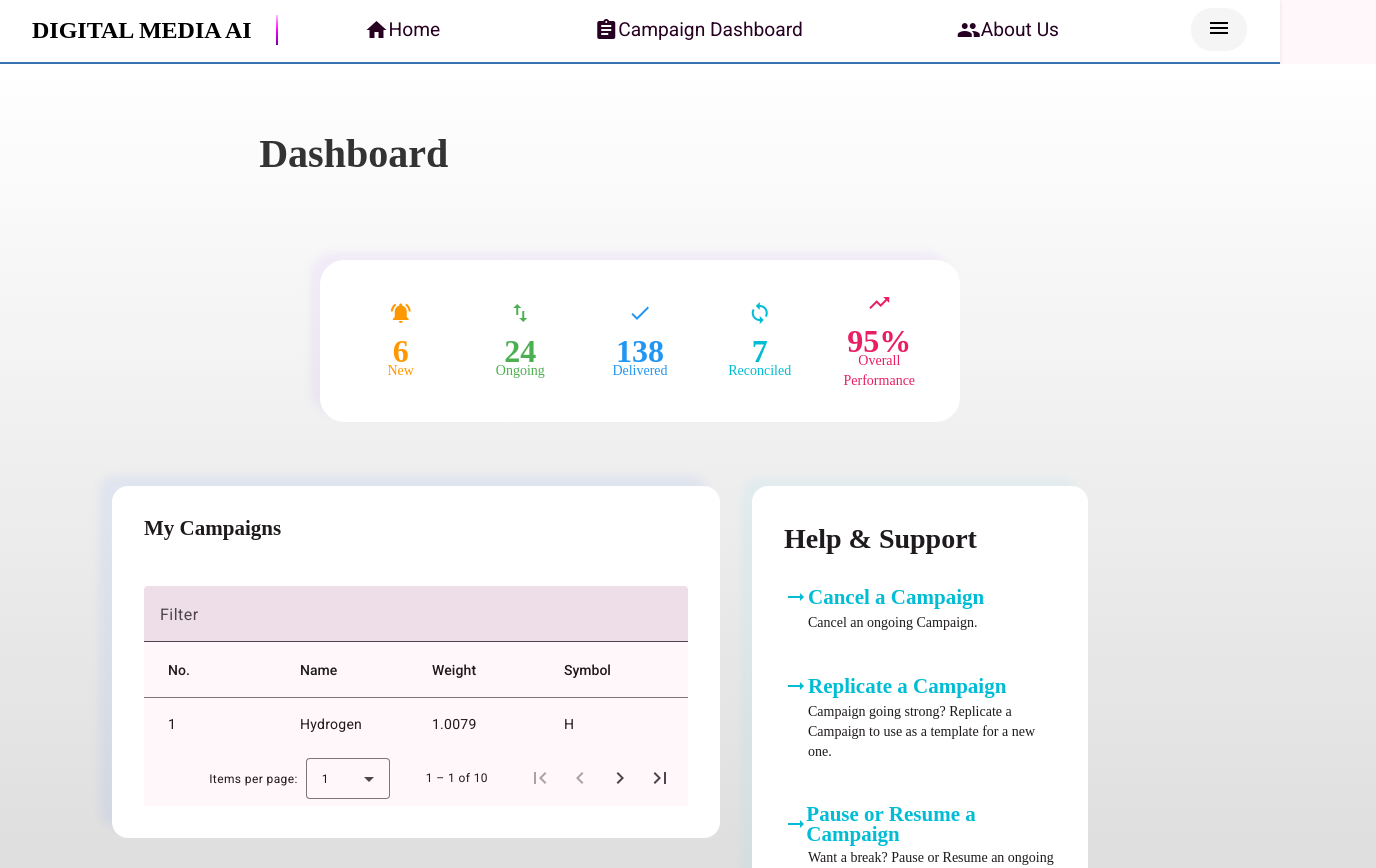
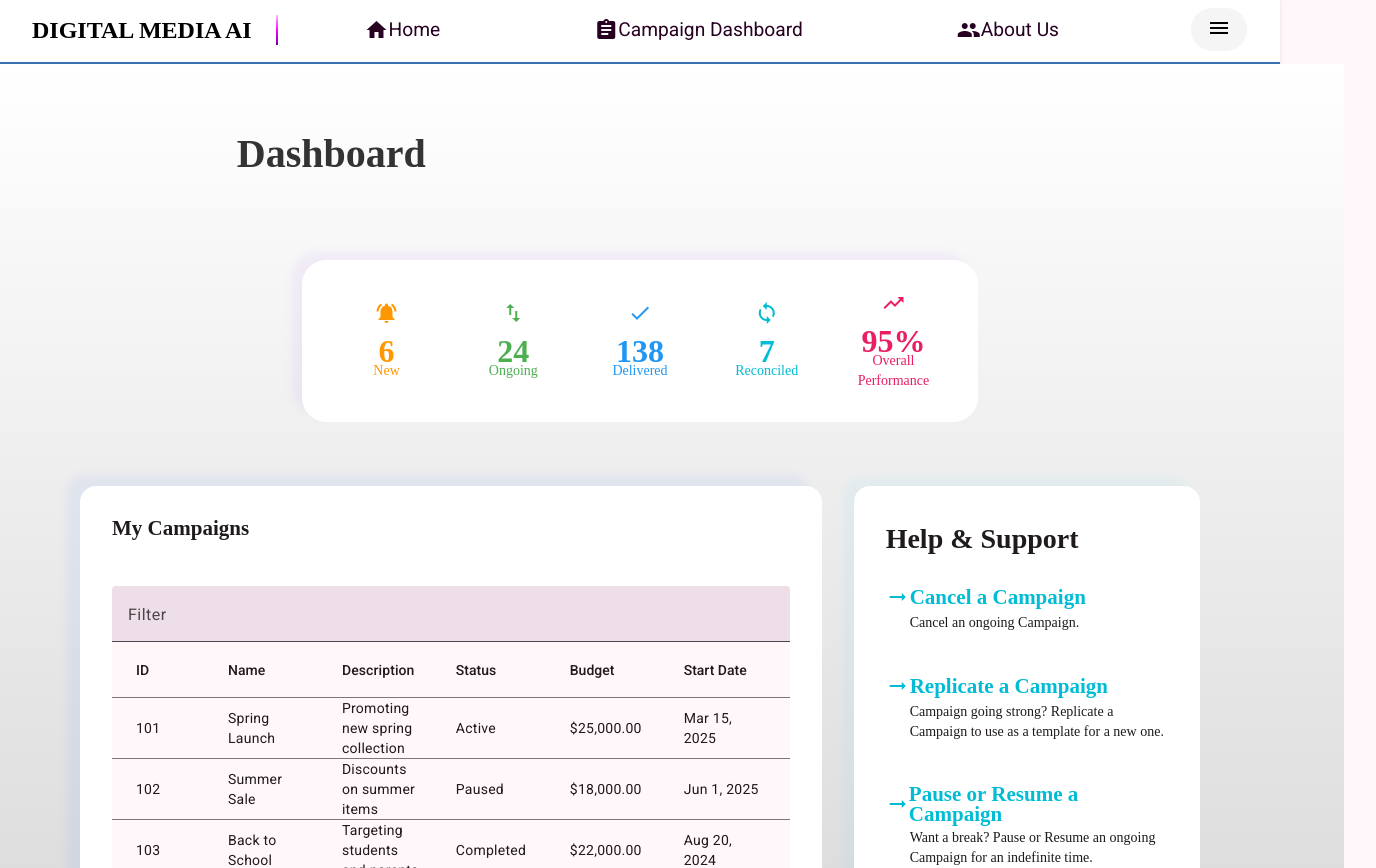
Before and after one commit to DigitalMedia-AI/media-web, an Angular app: page /campaigns in a window 1280 px wide. Shown: the top 868 px of the page, 1376 px wide, since content can reach past the window. Built offline with nearby package versions, Linux system fonts and the light colour scheme; no server answers; a web font is replaced by a local one.

Commit message:
Created API call for Table -> Campaigns

```diff
--- a/src/app/components/campaign-list/campaign-list.component.html
+++ b/src/app/components/campaign-list/campaign-list.component.html
@@ -34,50 +34,99 @@
 
       <mat-form-field>
         <mat-label>Filter</mat-label>
-        <input matInput (keyup)="applyFilter($event)" placeholder="Ex. ium"
+        <input
+          matInput
+          (keyup)="applyFilter($event)"
+          placeholder="Ex. ium"
           #input>
       </mat-form-field>
 
-      <mat-table [dataSource]="dataSource" matSort
-        (matSortChange)="announceSortChange($event)" class="mat-elevation-z8">
-        <!-- Position Column -->
-        <ng-container matColumnDef="position">
-          <mat-header-cell *matHeaderCellDef mat-sort-header
-            sortActionDescription="Sort by number"> No. </mat-header-cell>
-          <mat-cell *matCellDef="let element"> {{element.position}} </mat-cell>
+      <mat-table
+        [dataSource]="dataSource"
+        matSort
+        (matSortChange)="announceSortChange($event)"
+        class="mat-elevation-z8">
+
+        <!-- ID Column -->
+        <ng-container matColumnDef="id">
+          <mat-header-cell *matHeaderCellDef mat-sort-header class="id-column">
+            ID
+          </mat-header-cell>
+          <mat-cell *matCellDef="let element" class="id-column">
+            {{ element.id }}
+          </mat-cell>
         </ng-container>
 
-        <!-- Name Colunm -->
+        <!-- Name Column -->
         <ng-container matColumnDef="name">
-          <mat-header-cell *matHeaderCellDef mat-sort-header> Name
+          <mat-header-cell *matHeaderCellDef mat-sort-header>
+            Name
           </mat-header-cell>
-          <mat-cell *matCellDef="let element"> {{element.name}} </mat-cell>
+          <mat-cell *matCellDef="let element">
+            {{ element.name }}
+          </mat-cell>
         </ng-container>
 
-        <!-- Weight Column -->
-        <ng-container matColumnDef="weight">
-          <mat-header-cell matSort *matHeaderCellDef> Weight </mat-header-cell>
-          <mat-cell *matCellDef="let element"> {{element.weight}} </mat-cell>
+        <!-- Description Column -->
+        <ng-container matColumnDef="description">
+          <mat-header-cell *matHeaderCellDef class="desc-column">
+            Description
+          </mat-header-cell>
+          <mat-cell *matCellDef="let element">
+            {{ element.description }}
+          </mat-cell>
         </ng-container>
 
-        <!-- Symbol Column -->
-        <ng-container matColumnDef="symbol">
-          <mat-header-cell *matHeaderCellDef mat-sort-header> Symbol
+        <!-- Status Column -->
+        <ng-container matColumnDef="status">
+          <mat-header-cell *matHeaderCellDef mat-sort-header>
+            Status
           </mat-header-cell>
-          <mat-cell *matCellDef="let element"> {{element.symbol}} </mat-cell>
+          <mat-cell *matCellDef="let element">
+            {{ element.status }}
+          </mat-cell>
         </ng-container>
 
-        <mat-header-row *matHeaderRowDef="displayedColumns"></mat-header-row>
-        <mat-row (click)="navigateToCampaign(row)"
-          *matRowDef="let row; columns: displayedColumns;"></mat-row>
+        <!-- Budget Column -->
+        <ng-container matColumnDef="budget">
+          <mat-header-cell *matHeaderCellDef mat-sort-header>
+            Budget
+          </mat-header-cell>
+          <mat-cell *matCellDef="let element">
+            {{ element.budget | currency }}
+          </mat-cell>
+        </ng-container>
+
+        <!-- Start Date Column -->
+        <ng-container matColumnDef="startDate">
+          <mat-header-cell *matHeaderCellDef mat-sort-header>
+            Start Date
+          </mat-header-cell>
+          <mat-cell *matCellDef="let element">
+            {{ element.startDate | date:'mediumDate' }}
+          </mat-cell>
+        </ng-container>
+
+        <mat-header-row
+          *matHeaderRowDef="displayedColumns">
+        </mat-header-row>
+        <mat-row
+          *matRowDef="let row; columns: displayedColumns"
+          (click)="navigateToCampaign(row)">
+        </mat-row>
       </mat-table>
 
       <tr class="mat-row" *matNoDataRow>
-        <td class="mat-cell" colspan="4">No data matching the filter
-          "{{input.value}}"</td>
+        <td
+          class="mat-cell"
+          [attr.colspan]="displayedColumns.length">
+          No data matching the filter "{{ input.value }}"
+        </td>
       </tr>
 
-      <mat-paginator [pageSizeOptions]="[1, 5, 10, 15]"
+      <mat-paginator
+        [pageSize]="5"
+        [pageSizeOptions]="[1, 5, 10, 15]"
         [showFirstLastButtons]="true"
         aria-label="Select page of campaigns">
       </mat-paginator>
--- a/src/app/components/campaign-list/campaign-list.component.scss
+++ b/src/app/components/campaign-list/campaign-list.component.scss
@@ -4,12 +4,12 @@
   justify-content: flex-start;
   align-items: center;
   width: 100vw;
-  max-width: 85vw;
+  max-width: 90vw;
   min-height: 92vh;
   height: max-content;
   background: linear-gradient(to bottom, #ffffff, #cecece);
   font-family: "Sansation";
-  padding: 3rem 15vw;
+  padding: 3rem 10vw;
 
   .campaigns-title {
     font-size: 2.5rem;
@@ -53,7 +53,7 @@
     width: 100%;
 
     .table-container {
-      width: 50%;
+      width: 60%;
       margin: 3rem 1rem;
       background-color: #fff;
       padding: 2rem;
@@ -62,6 +62,13 @@
 
       .table-title {
         margin: 0 0 3rem 0;
+      }
+
+      .id-column {
+        max-width: 100px;
+        overflow: hidden;
+        text-overflow: ellipsis;
+        white-space: nowrap;
       }
     }
 
--- a/src/app/components/campaign-list/campaign-list.component.ts
+++ b/src/app/components/campaign-list/campaign-list.component.ts
@@ -1,26 +1,35 @@
-import { AfterViewInit, Component, inject, OnInit, ViewChild } from '@angular/core';
+import { AfterViewInit, Component, OnInit, ViewChild, inject } from '@angular/core';
 import { CampaignService } from '../../services/campaign-service';
 import { Campaign } from '../../models/campaignModels';
 import { MatPaginator } from '@angular/material/paginator';
 import { MatTableDataSource } from '@angular/material/table';
-import { MaterialModule } from '../../material/material-module';
 import { MatSort, Sort } from '@angular/material/sort';
 import { LiveAnnouncer } from '@angular/cdk/a11y';
-
+import { MaterialModule } from '../../material/material-module';
+import { CurrencyPipe } from '@angular/common';
+import { DatePipe } from '@angular/common';
 
 @Component({
   selector: 'app-campaign-list',
   templateUrl: './campaign-list.component.html',
   styleUrls: ['./campaign-list.component.scss'],
-  imports: [MaterialModule],
+  imports: [MaterialModule, CurrencyPipe, DatePipe]
 })
 
-export class CampaignListComponent implements OnInit, AfterViewInit {
+export class CampaignListComponent
+  implements OnInit, AfterViewInit {
+  private _liveAnnouncer = inject(LiveAnnouncer);
 
-  private _liveannouncer = inject(LiveAnnouncer)
-  displayedColumns: string[] = ['position', 'name', 'weight', 'symbol'];
-  dataSource = new MatTableDataSource<PeriodicElement>(ELEMENT_DATA);
-  campaigns: Campaign[] = [];
+  displayedColumns = [
+    'id',
+    'name',
+    'description',
+    'status',
+    'budget',
+    'startDate'
+  ];
+
+  dataSource = new MatTableDataSource<Campaign>([]);
 
   @ViewChild(MatPaginator) paginator!: MatPaginator;
   @ViewChild(MatSort) sort!: MatSort;
@@ -28,11 +37,11 @@ export class CampaignListComponent implements OnInit, AfterViewInit {
   constructor(private campaignService: CampaignService) { }
 
   ngOnInit(): void {
-    console.log('Fetching campaigns.. (campaign-list.component.ts)');
-    this.campaignService
-      .getAllCampaigns()
-      .subscribe((data: Campaign[]) => (this.campaigns = data)
-      );
+    this.campaignService.getAllCampaigns().subscribe
+    ({
+      next: (campaigns) => this.dataSource.data = campaigns, //this gets the data & sets it to the table source
+      error: () => this.dataSource.data = SAMPLE_CAMPAIGNS //this gets sample data incase the API call is broken, remember to delete before in porduction cuz its only for testing.
+    });
   }
 
   ngAfterViewInit() {
@@ -40,48 +49,133 @@ export class CampaignListComponent implements OnInit, AfterViewInit {
     this.dataSource.sort = this.sort;
   }
 
-  navigateToCampaign(rowData: any) {
+  navigateToCampaign(rowData: Campaign) {
     console.log(rowData);
-    // Implement navigation logic here, I will prob use Router
-    // this.router.navigate(['/campaign', RowData.id]);
+    //this.router.navigate(['/campaign', row.id])
   }
 
-  applyFilter(searchTarget: Event) {
-    const filterValue = (searchTarget.target as HTMLInputElement).value;
-    this.dataSource.filter = filterValue.trim().toLowerCase();
-
-    if (this.dataSource.paginator) {
-      this.dataSource.paginator.firstPage();
-    }
+  applyFilter(event: Event) {
+    const filterValue = (event.target as HTMLInputElement).value
+      .trim()
+      .toLowerCase();
+    this.dataSource.filter = filterValue;
+    this.dataSource.paginator?.firstPage();
   }
 
   announceSortChange(sortState: Sort) {
     if (sortState.direction) {
-      this._liveannouncer.announce(`Sorted ${sortState.direction}ending`);
+      this._liveAnnouncer.announce(
+        `Sorted ${sortState.direction}ending`
+      );
     } else {
-      this._liveannouncer.announce('Sorting cleared');
+      this._liveAnnouncer.announce('Sorting cleared');
     }
   }
 }
 
-
-
-export interface PeriodicElement {
-  name: string;
-  position: number;
-  weight: number;
-  symbol: string;
-}
-
-const ELEMENT_DATA: PeriodicElement[] = [
-  { position: 1, name: 'Hydrogen', weight: 1.0079, symbol: 'H' },
-  { position: 2, name: 'Helium', weight: 4.0026, symbol: 'He' },
-  { position: 3, name: 'Lithium', weight: 6.941, symbol: 'Li' },
-  { position: 4, name: 'Beryllium', weight: 9.0122, symbol: 'Be' },
-  { position: 5, name: 'Boron', weight: 10.811, symbol: 'B' },
-  { position: 6, name: 'Carbon', weight: 12.0107, symbol: 'C' },
-  { position: 7, name: 'Nitrogen', weight: 14.0067, symbol: 'N' },
-  { position: 8, name: 'Oxygen', weight: 15.9994, symbol: 'O' },
-  { position: 9, name: 'Fluorine', weight: 18.9984, symbol: 'F' },
-  { position: 10, name: 'Neon', weight: 20.1797, symbol: 'Ne' },
+const SAMPLE_CAMPAIGNS: Campaign[] = [
+  {
+    id: 101,
+    name: 'Spring Launch',
+    description: 'Promoting new spring collection',
+    status: 'Active',
+    budget: 25000,
+    startDate: '2025-03-15'
+  },
+  {
+    id: 102,
+    name: 'Summer Sale',
+    description: 'Discounts on summer items',
+    status: 'Paused',
+    budget: 18000,
+    startDate: '2025-06-01'
+  },
+  {
+    id: 103,
+    name: 'Back to School',
+    description: 'Targeting students and parents',
+    status: 'Completed',
+    budget: 22000,
+    startDate: '2024-08-20'
+  },
+  {
+    id: 104,
+    name: 'Holiday Specials',
+    description: 'Seasonal promotions for holidays',
+    status: 'Active',
+    budget: 30000,
+    startDate: '2025-11-25'
+  },
+  {
+    id: 105,
+    name: 'Clearance Blitz',
+    description: 'End-of-season clearance push',
+    status: 'Paused',
+    budget: 12000,
+    startDate: '2025-01-10'
+  },
+  {
+    id: 106,
+    name: 'New Year Kickoff',
+    description: 'Start-of-year brand awareness',
+    status: 'Active',
+    budget: 27000,
+    startDate: '2025-01-01'
+  },
+  {
+    id: 107,
+    name: 'Valentine Vibes',
+    description: 'Romantic product promotions',
+    status: 'Completed',
+    budget: 15000,
+    startDate: '2025-02-10'
+  },
+  {
+    id: 108,
+    name: 'Easter Engagement',
+    description: 'Interactive Easter campaign',
+    status: 'Active',
+    budget: 20000,
+    startDate: '2025-04-01'
+  },
+  {
+    id: 109,
+    name: 'Mother’s Day Magic',
+    description: 'Celebrating moms with special offers',
+    status: 'Paused',
+    budget: 16000,
+    startDate: '2025-05-05'
+  },
+  {
+    id: 110,
+    name: 'Father’s Day Focus',
+    description: 'Gifts and gear for dads',
+    status: 'Completed',
+    budget: 14000,
+    startDate: '2025-06-10'
+  },
+  {
+    id: 111,
+    name: 'Autumn Arrivals',
+    description: 'Showcasing fall fashion',
+    status: 'Active',
+    budget: 28000,
+    startDate: '2025-09-01'
+  },
+  {
+    id: 112,
+    name: 'Black Friday Frenzy',
+    description: 'Massive discounts and flash sales',
+    status: 'Active',
+    budget: 50000,
+    startDate: '2025-11-28'
+  },
+  {
+    id: 113,
+    name: 'Cyber Monday Boost',
+    description: 'Online-only tech deals',
+    status: 'Paused',
+    budget: 35000,
+    startDate: '2025-12-01'
+  }
 ];
```
Also changed, not shown: src/app/models/campaignModels.ts (+5 -5 lines).
